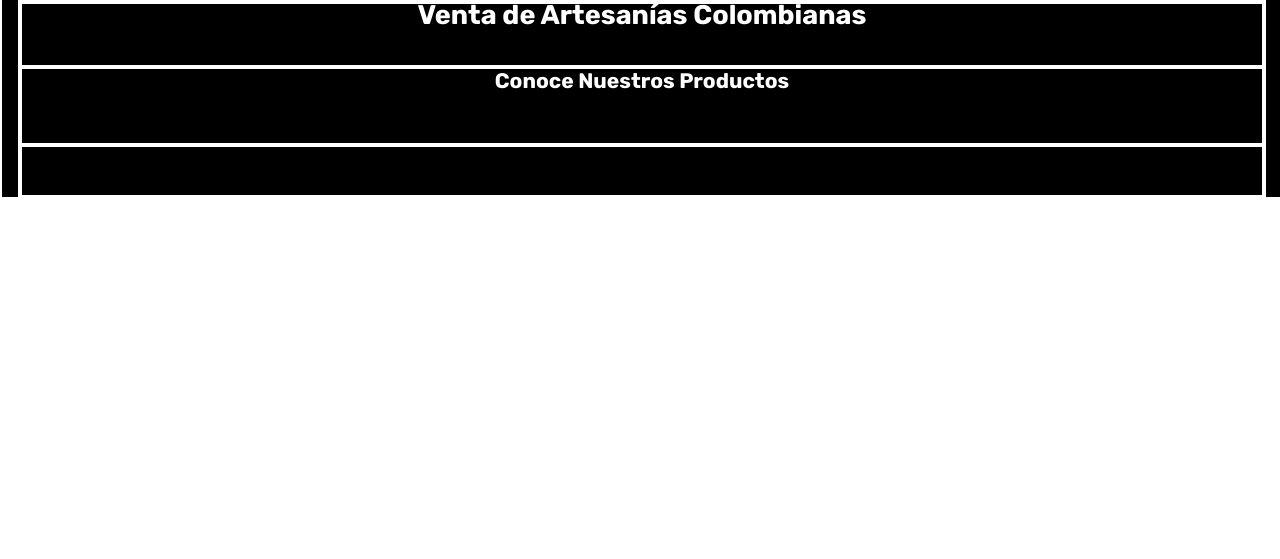
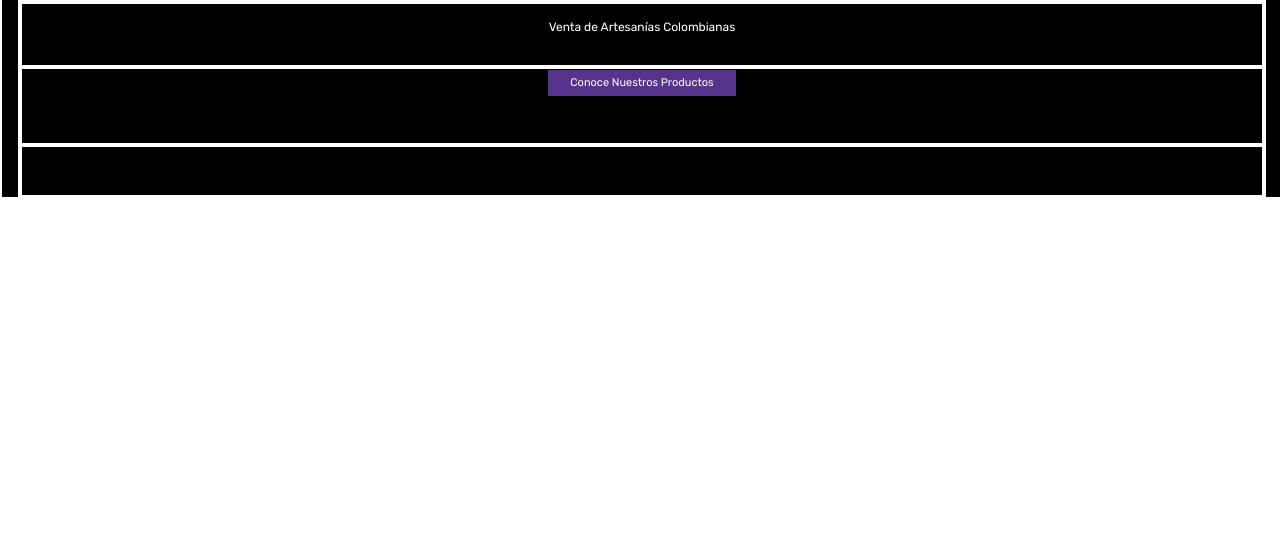
Before and after one commit to Mikheltodd/artesaniasortiz, a plain HTML site: page index.html in a window 1280 px wide. Shown: the part 241-800 px from the top of the page. Drawn offline with Linux system fonts and the light colour scheme.

Commit message:
Banner Font Sizes

```diff
--- a/css/styles.css
+++ b/css/styles.css
@@ -93,14 +93,27 @@ img {
   grid-template-columns: 16px auto 16px;
 }
 
-.banner h1,
-h2,
-h3 {
+.banner h1 {
   color: white;
+  font-size: 18px;
 }
-.banner h2,
-h3 {
+
+.banner p {
+  color: white;
   font-family: "Rubik", sans-serif;
+  font-size: 12px;
+}
+
+.banner button {
+  color: white;
+  background-color: #56348b;
+  font-family: "Rubik", sans-serif;
+  font-size: 11px;
+  padding: 6.5px 22.5px;
+  border: none;
+  text-align: center;
+  text-decoration: none;
+  display: inline-block;
 }
 
 .banner-content {
--- a/index.html
+++ b/index.html
@@ -54,10 +54,10 @@
           </div>
         </div>
         <div class="banner-message">
-          <h2>Venta de Artesanías Colombianas</h2>
+          <p>Venta de Artesanías Colombianas</p>
         </div>
         <div class="banner-button">
-          <h3>Conoce Nuestros Productos</h3>
+          <button>Conoce Nuestros Productos</button>
         </div>
         <div class="banner-indicator"></div>
       </div>
```
